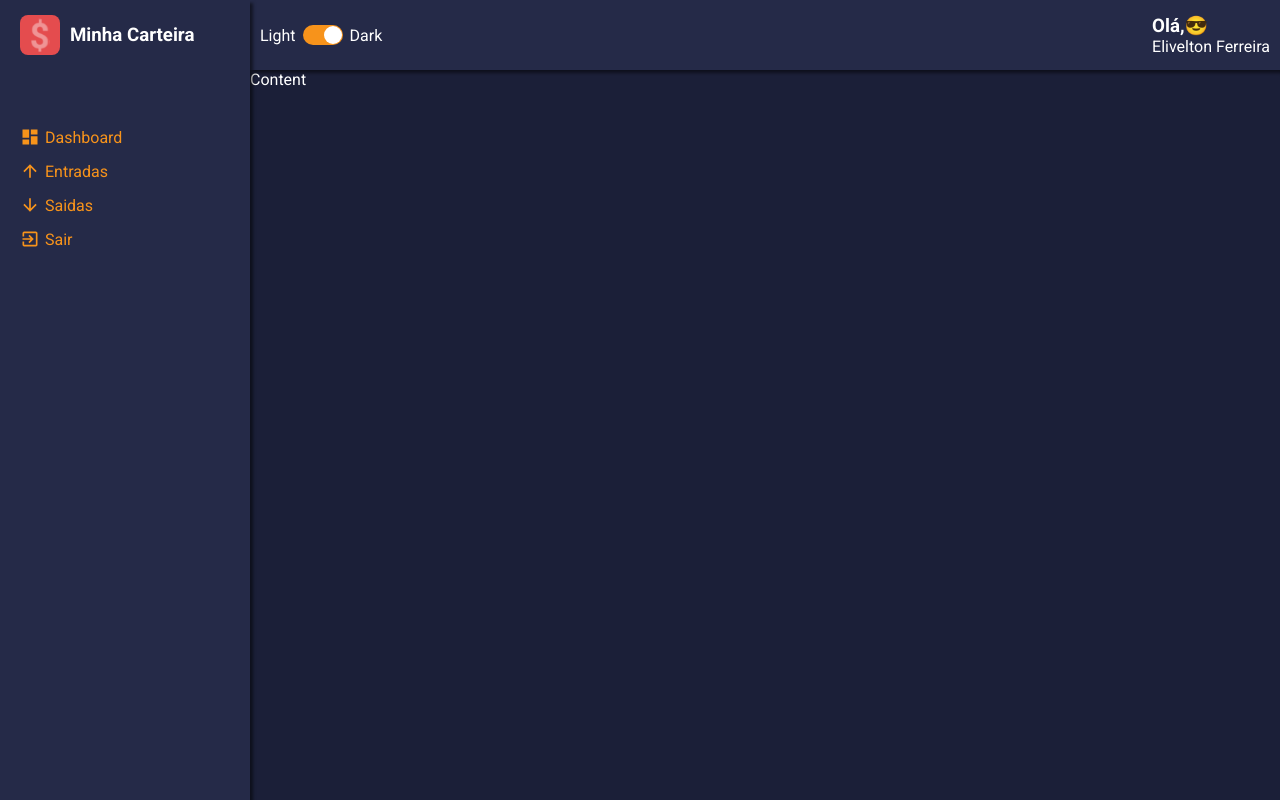
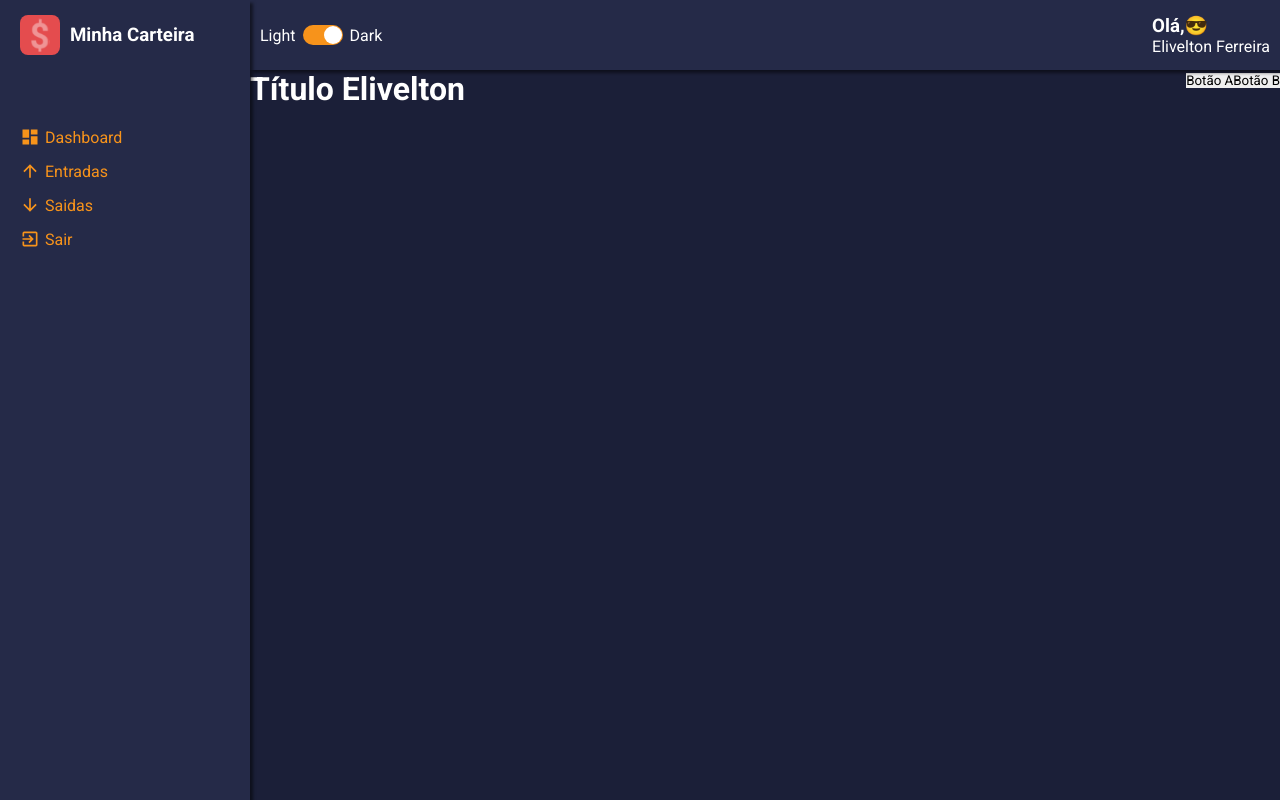
Before and after one commit to eliveltonsf/my-carteira, a React (Create React App) app: page / in a window 1280 px wide. Built offline with nearby package versions, Linux system fonts and the light colour scheme; the HTML template or start-up script is replaced by a standard one.

Commit message:
adicionando contentHeader e filhos para content

```diff
--- a/package.json
+++ b/package.json
@@ -36,7 +36,8 @@
           "src/**/*"
         ],
         "rules": {
-          "import/no-anonymous-default-export": "off"
+          "import/no-anonymous-default-export": "off",
+          "@typescript-eslint/no-unused-vars": "off"
         }
       }
     ]
--- a/src/App.tsx
+++ b/src/App.tsx
@@ -6,11 +6,15 @@ import Layout from './components/Layout';
 import dark from './styles/themes/dark';
 import light from './styles/themes/light'
 
+import Dashboard from './pages/Dashboard'
+
 const App: React.FC = () => {
   return (
     <ThemeProvider theme={dark} >
       <GlobalStyles />
-      <Layout />
+      <Layout>
+        <Dashboard />
+      </Layout>
     </ThemeProvider>
   )
 }
--- a/src/components/Content/index.tsx
+++ b/src/components/Content/index.tsx
@@ -2,10 +2,10 @@ import React from 'react';
 
 import { Container } from './styles'
 
-const Content: React.FC = () => {
+const Content: React.FC = ({ children }) => {
   return (
     <Container>
-      Content
+      {children}
     </Container>
   )
 }
--- a/src/components/ContentHeader/index.tsx
+++ b/src/components/ContentHeader/index.tsx
@@ -1,11 +1,17 @@
 import React from 'react';
 
-import { Container } from './styles'
+import { Container, TitleContainer, Controllers } from './styles'
 
 const ContentHeader: React.FC = () => {
   return (
     <Container>
-      Content
+      <TitleContainer>
+        <h1>Título</h1>
+      </TitleContainer>
+      <Controllers>
+        <button type="button">Botão A</button>
+        <button type="button">Botão B</button>
+      </Controllers>
     </Container>
   )
 }
--- a/src/components/ContentHeader/styles.ts
+++ b/src/components/ContentHeader/styles.ts
@@ -1,7 +1,27 @@
 import styled from 'styled-components'
 
 export const Container = styled.div`
-  grid-area: CT;
-  color: ${props => props.theme.colors.white};
-  background-color: ${props => props.theme.colors.primary};
+ width:100%;
+ display: flex;
+ justify-content: space-between;
+
+ margin-bottom: 25px;
+
 `;
+
+export const TitleContainer = styled.div`
+
+
+  >h1 {
+   color: ${props => props.theme.colors.white};
+
+   &::after{
+    content: ' Elivelton '
+   }
+ }
+`;
+
+
+export const Controllers = styled.div`
+
+`;
--- a/src/components/Layout/index.tsx
+++ b/src/components/Layout/index.tsx
@@ -1,4 +1,4 @@
-import React from 'react';
+import React, { Children } from 'react';
 
 import { Grid } from './styles'
 
@@ -6,12 +6,14 @@ import MainHeader from '../MainHeader'
 import Aside from '../Aside'
 import Content from '../Content'
 
-const Layout: React.FC = () => {
+const Layout: React.FC = ({ children }) => {
   return (
     <Grid>
       <MainHeader />
       <Aside />
-      <Content />
+      <Content>
+        {children}
+      </Content>
     </Grid>
   )
 }
--- a/src/pages/Dashboard/index.tsx
+++ b/src/pages/Dashboard/index.tsx
@@ -1,8 +1,15 @@
 import React from 'react';
+
+import ContentHeader from '../../components/ContentHeader'
+
+import { Container } from './styles'
+
 
 const Dashboard: React.FC = () => {
   return (
-    <h1>Dashboard</h1>
+    <Container>
+      <ContentHeader></ContentHeader>
+    </Container>
   )
 }
 
--- /dev/null
+++ b/src/pages/Dashboard/styles.ts
@@ -0,0 +1,5 @@
+import styled from 'styled-components'
+
+export const Container = styled.div`
+
+`;
```
Also changed, not shown: 1 other file (tests, documents, lock files or other folders).
